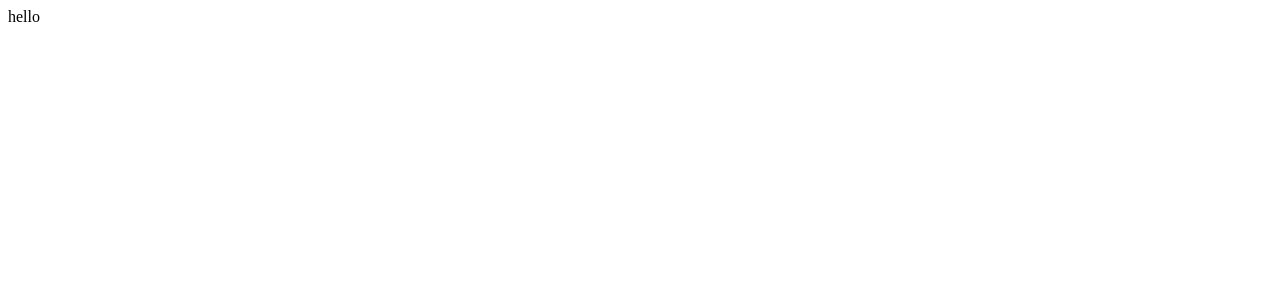
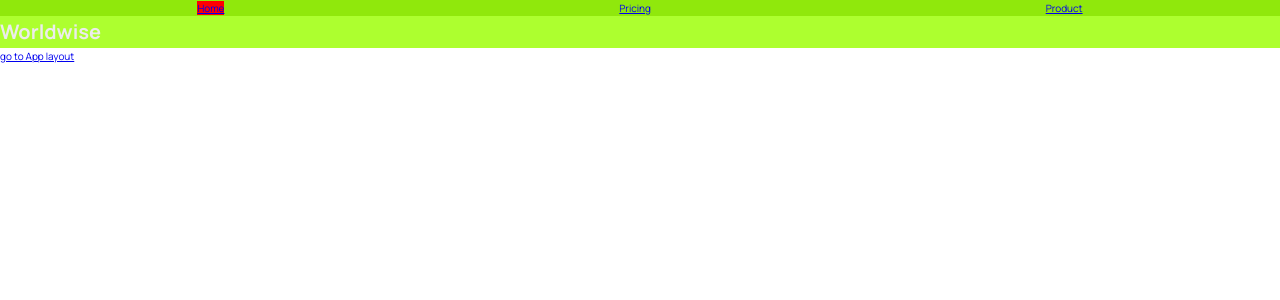
Before and after one commit to ashutosh-mishra-dev/worldwise-react-practice-project-by-udemy, a React (Vite) app: page / in a window 1280 px wide. Shown: the top 300 px of the page. Built offline with nearby package versions, Linux system fonts and the light colour scheme.

Commit message:
practice module css and Link and NavLink for routing

```diff
--- a/package.json
+++ b/package.json
@@ -11,7 +11,8 @@
   },
   "dependencies": {
     "react": "^18.2.0",
-    "react-dom": "^18.2.0"
+    "react-dom": "^18.2.0",
+    "react-router-dom": "^6.30.1"
   },
   "devDependencies": {
     "@types/react": "^18.2.15",
--- a/src/App.jsx
+++ b/src/App.jsx
@@ -1,5 +1,22 @@
+import { BrowserRouter, Route, Routes } from "react-router-dom";
+import Product from "./pages/Product";
+import Home from "./pages/Home";
+import Pricing from "./pages/Pricing";
+import NotFound from "./pages/NotFound";
+import AppLayout from "./pages/AppLayout";
+
 function App() {
-  return <div>hello</div>;
+  return (
+    <BrowserRouter>
+      <Routes>
+        <Route path="/" element={<Home />} />
+        <Route path="product" element={<Product />} />
+        <Route path="pricing" element={<Pricing />} />
+        <Route path="app" element={<AppLayout />} />
+        <Route path="*" element={<NotFound />} />
+      </Routes>
+    </BrowserRouter>
+  );
 }
 
 export default App;
--- /dev/null
+++ b/src/components/AppNav.jsx
@@ -0,0 +1,7 @@
+import Style from "./AppNav.module.css";
+
+function AppNav() {
+  return <nav className={Style.nav}>App navigations</nav>;
+}
+
+export default AppNav;
--- /dev/null
+++ b/src/components/AppNav.module.css
@@ -0,0 +1,4 @@
+.nav {
+  background-color: blueviolet;
+  color: white;
+}
--- /dev/null
+++ b/src/components/PageNav.jsx
@@ -0,0 +1,22 @@
+import { NavLink } from "react-router-dom";
+import style from "./PageNav.module.css";
+
+function PageNav() {
+  return (
+    <div className={style.nav}>
+      <ul>
+        <li>
+          <NavLink to="/">Home</NavLink>
+        </li>
+        <li>
+          <NavLink to="pricing/">Pricing</NavLink>
+        </li>
+        <li>
+          <NavLink to="product/">Product</NavLink>
+        </li>
+      </ul>
+    </div>
+  );
+}
+
+export default PageNav;
--- /dev/null
+++ b/src/components/PageNav.module.css
@@ -0,0 +1,16 @@
+.nav {
+  background-color: rgb(144, 232, 12);
+}
+.nav ul {
+  list-style: none;
+  display: flex;
+  justify-content: space-around;
+}
+
+.nav :global(.active) {
+  background-color: red;
+}
+
+:global(.test) {
+  background-color: greenyellow;
+}
--- a/src/index.css
+++ b/src/index.css
@@ -0,0 +1,78 @@
+/* Taken from getting started guide at: https://leafletjs.com/examples/quick-start/ */
+@import "https://unpkg.com/leaflet@1.7.1/dist/leaflet.css";
+@import "https://fonts.googleapis.com/css2?family=Manrope:wght@400;600;700;800&display=swap";
+
+/* These CSS variables are global, so they are available in all CSS modules */
+:root {
+  --color-brand--1: #ffb545;
+  --color-brand--2: #00c46a;
+
+  --color-dark--0: #242a2e;
+  --color-dark--1: #2d3439;
+  --color-dark--2: #42484d;
+  --color-light--1: #aaa;
+  --color-light--2: #ececec;
+  --color-light--3: #d6dee0;
+}
+
+* {
+  margin: 0;
+  padding: 0;
+  box-sizing: inherit;
+}
+
+html {
+  font-size: 62.5%;
+  box-sizing: border-box;
+}
+
+body {
+  font-family: "Manrope", sans-serif;
+  color: var(--color-light--2);
+  font-weight: 400;
+  line-height: 1.6;
+}
+
+label {
+  font-size: 1.6rem;
+  font-weight: 600;
+}
+
+input,
+textarea {
+  width: 100%;
+  padding: 0.8rem 1.2rem;
+  font-family: inherit;
+  font-size: 1.6rem;
+  border: none;
+  border-radius: 5px;
+  background-color: var(--color-light--3);
+  transition: all 0.2s;
+}
+
+input:focus {
+  outline: none;
+  background-color: #fff;
+}
+
+.cta:link,
+.cta:visited {
+  display: inline-block;
+  background-color: var(--color-brand--2);
+  color: var(--color-dark--1);
+  text-transform: uppercase;
+  text-decoration: none;
+  font-size: 1.6rem;
+  font-weight: 600;
+  padding: 1rem 3rem;
+  border-radius: 5px;
+}
+
+/*
+"importCSSModule": {
+    "prefix": "csm",
+    "scope": "javascript,typescript,javascriptreact",
+    "body": ["import styles from './${TM_FILENAME_BASE}.module.css'"],
+    "description": "Import CSS Module as `styles`"
+  },
+*/
--- /dev/null
+++ b/src/pages/AppLayout.jsx
@@ -0,0 +1,11 @@
+import AppNav from "../components/AppNav";
+
+function AppLayout() {
+  return (
+    <div>
+      <AppNav />
+    </div>
+  );
+}
+
+export default AppLayout;
--- /dev/null
+++ b/src/pages/Home.jsx
@@ -0,0 +1,18 @@
+import { Link } from "react-router-dom";
+import PageNav from "../components/PageNav";
+
+function Home() {
+  return (
+    <div>
+      {/* <a href="/product">product</a> //this is not good for spa becouse
+      page loaded */}
+
+      <PageNav />
+      <h1 className="test">Worldwise</h1>
+
+      <Link to="app">go to App layout</Link>
+    </div>
+  );
+}
+
+export default Home;
--- /dev/null
+++ b/src/pages/NotFound.jsx
@@ -0,0 +1,12 @@
+import PageNav from "../components/PageNav";
+
+function NotFound() {
+  return (
+    <div>
+      <PageNav />
+      <h1>Not Found (: </h1>
+    </div>
+  );
+}
+
+export default NotFound;
--- /dev/null
+++ b/src/pages/Pricing.jsx
@@ -0,0 +1,13 @@
+import PageNav from "../components/PageNav";
+
+function Pricing() {
+  return (
+    <div>
+      <PageNav />
+
+      <h1>Pricing</h1>
+    </div>
+  );
+}
+
+export default Pricing;
--- /dev/null
+++ b/src/pages/Product.jsx
@@ -0,0 +1,12 @@
+import PageNav from "../components/PageNav";
+
+function Product() {
+  return (
+    <div>
+      <PageNav />
+      <h1>Product</h1>
+    </div>
+  );
+}
+
+export default Product;
```
Also changed, not shown: 1 other file (tests, documents, lock files or other folders).
